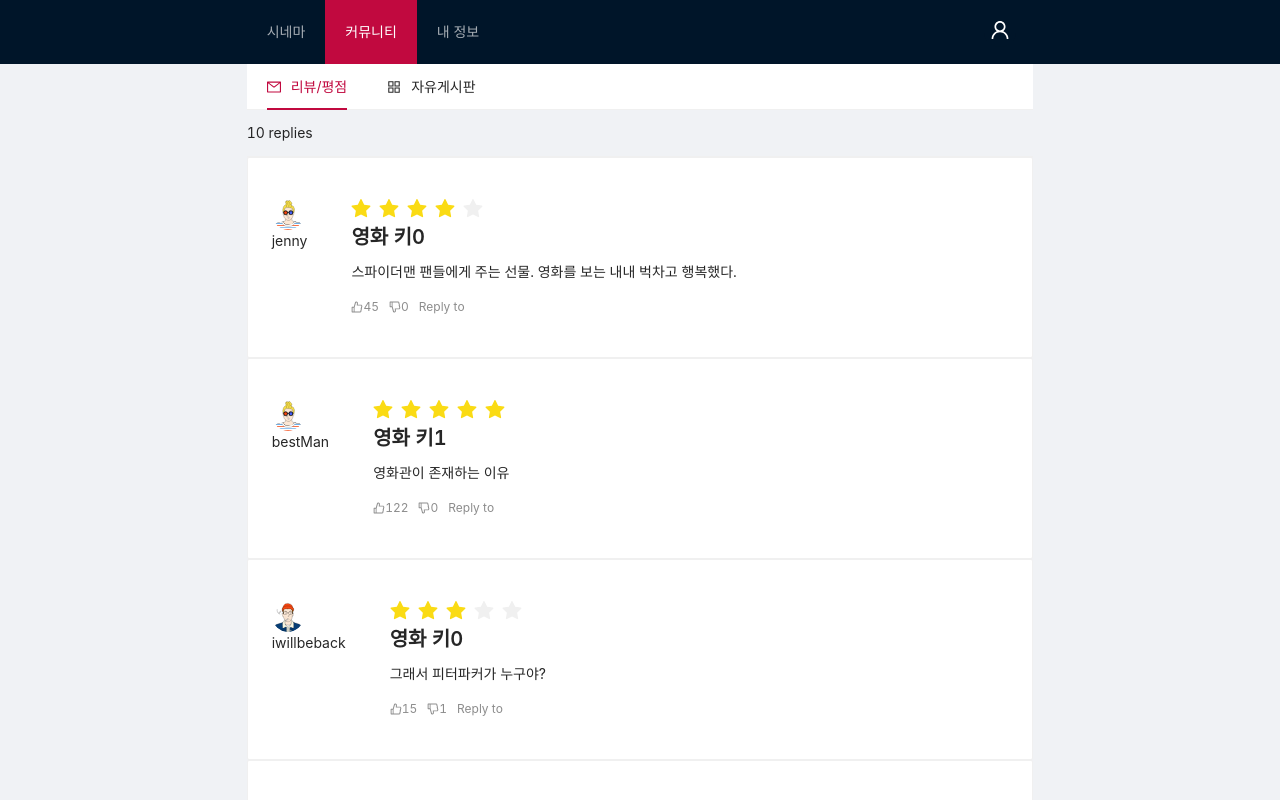
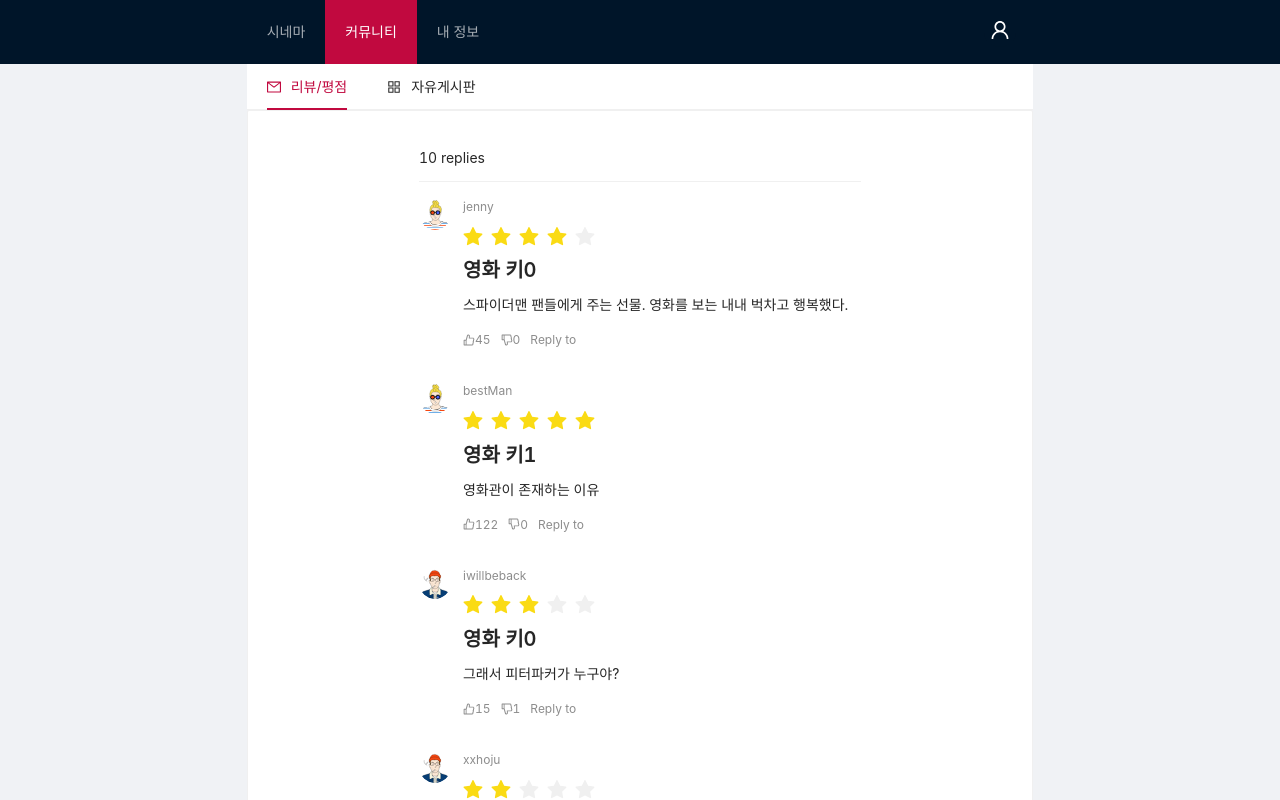
Before and after one commit to yellyB/cinema, a React (Create React App) app: page / in a window 1280 px wide. Both pictures are taken after a click on the item "커뮤니티". Shown: the top 800 px of the page. Built offline with nearby package versions, Linux system fonts and the light colour scheme.

Commit message:
댓글 레이아웃 수정 & 내 댓글 작성 기능

```diff
--- a/src/pages/Community/CommentRate.tsx
+++ b/src/pages/Community/CommentRate.tsx
@@ -1,20 +1,18 @@
 import React from "react";
 import { Rate } from "antd";
 
-function CommentRate() {
+const CommentRate = (props: { rate: number; setRate: Function }) => {
   const desc = ["1점", "2점", "3점", "4점", "5점"];
 
-  const [rate, setRate] = React.useState<number>(5);
-
   const handleRateOnChange = (value: any) => {
-    setRate(value);
+    props.setRate(value);
   };
 
   return (
     <React.Fragment>
-      <Rate tooltips={desc} onChange={handleRateOnChange} value={rate} />
+      <Rate tooltips={desc} onChange={handleRateOnChange} value={props.rate} />
     </React.Fragment>
   );
-}
+};
 
 export default CommentRate;
--- a/src/pages/Community/Comments.tsx
+++ b/src/pages/Community/Comments.tsx
@@ -8,6 +8,7 @@ import {
   Typography,
   Tooltip,
   Card,
+  Button,
 } from "antd";
 import {
   DislikeOutlined,
@@ -54,43 +55,44 @@ const Comments = (props: { item: IComment }) => {
       </span>
     </Tooltip>,
     <span key="comment-basic-reply-to">Reply to</span>,
+    // <Col
+    //   key="comment-delete"
+    //   hidden={localStorage.getItem("userName") !== writer}
+    // >
+    //   <Button danger type="text" onClick={handleDeleteOnClick}>
+    //     삭제
+    //   </Button>
+    // </Col>,
   ];
 
   return (
-    <Card>
     <Comment
       actions={actions}
-        author={
-          <>
-            <Rate disabled value={rate} />
-          </>
-        }
+      author={writer}
       avatar={
-          <>
-            <Row justify="center">
-              <Col span={24}>
         <Avatar
           src={
-                    process.env.PUBLIC_URL +
-                    "/images/profiles/" +
-                    profileIdx +
-                    ".svg"
+            process.env.PUBLIC_URL + "/images/profiles/" + profileIdx + ".svg"
           }
           alt="profile"
         />
-              </Col>
-              <Col span={24}>{writer}</Col>
-            </Row>
-          </>
       }
       content={
         <p>
+          <Row>
+            <Col span={24}>
+              <Rate disabled value={rate} />
+            </Col>
+            <Col span={24} style={{ paddingTop: 5, border: "0px solid red" }}>
               <Title level={4}>영화 키{movieKey}</Title>
+            </Col>
+            <Col span={24}>
               <Text>{content}</Text>
+            </Col>
+          </Row>
         </p>
       }
     ></Comment>
-    </Card>
   );
 };
 
--- a/src/pages/Community/Review.tsx
+++ b/src/pages/Community/Review.tsx
@@ -3,7 +3,7 @@ import axios from "axios";
 import WriteComment from "./WriteComment";
 import Comments from "./Comments";
 import { IComment } from "../../common/interface";
-import { List } from "antd";
+import { Card, List, Row } from "antd";
 
 const getComments = async () => {
   let comments: IComment[] = [];
@@ -39,12 +39,17 @@ const getComments = async () => {
 
 const CommentList = ({ comments }) => (
   <>
+    <Row justify="center">
       <List
         dataSource={comments}
-      header={`${comments.length} ${comments.length > 1 ? "replies" : "reply"}`}
+        header={`${comments.length} ${
+          comments.length > 1 ? "replies" : "reply"
+        }`}
         itemLayout="horizontal"
         renderItem={(props: any) => <Comments item={props} />}
+        style={{ maxWidth: "60%" }}
       />
+    </Row>
   </>
 );
 
@@ -63,8 +68,10 @@ const Review = () => {
 
   return (
     <React.Fragment>
-      {list.length > 0 && <CommentList comments={list} />}
+      <Card>{list.length > 0 && <CommentList comments={list} />}</Card>
+      <Card>
         <WriteComment addComment={handleAddComment} />
+      </Card>
     </React.Fragment>
   );
 };
--- a/src/pages/Community/WriteComment.tsx
+++ b/src/pages/Community/WriteComment.tsx
@@ -1,9 +1,9 @@
 import React from "react";
-import { Comment, Avatar, Form, Button, List, Input, Rate } from "antd";
-import moment from "moment";
+import { Comment, Avatar, Form, Button, Input, Select } from "antd";
 import CommentRate from "./CommentRate";
 
 const { TextArea } = Input;
+const { Option } = Select;
 
 const Editor = ({ onChange, onSubmit, submitting, value }) => (
   <>
@@ -28,6 +28,8 @@ const WriteComment = (props: { addComment: Function }) => {
 
   const [submitting, setSubmitting] = React.useState<boolean>(false);
   const [value, setValue] = React.useState<string>("");
+  const [rate, setRate] = React.useState<number>(5);
+  const [profileIdx] = React.useState<number>(Math.floor(Math.random() * 16));
 
   const handleSubmit = () => {
     if (!value) {
@@ -41,13 +43,15 @@ const WriteComment = (props: { addComment: Function }) => {
       setValue("");
 
       addComment({
-        writer: "writer",
+        writer: localStorage.getItem("userName")
+          ? localStorage.getItem("userName")
+          : "guest",
         movieKey: 2,
         content: value,
-        rate: 5,
+        rate: rate,
         like: 0,
         dislike: 0,
-        profileIdx: Math.floor(Math.random() * 16),
+        profileIdx: profileIdx,
       });
     }, 1000);
   };
@@ -58,10 +62,23 @@ const WriteComment = (props: { addComment: Function }) => {
 
   return (
     <React.Fragment>
-      <CommentRate />
+      <Select defaultValue="" style={{ width: 120 }}>
+        <Option value="">영화 선택</Option>
+      </Select>
+      <CommentRate rate={rate} setRate={setRate} />
       <Comment
         avatar={
-          <Avatar src="https://joeschmoe.io/api/v1/random" alt="Han Solo" />
+          <>
+            <Avatar
+              src={
+                process.env.PUBLIC_URL +
+                "/images/profiles/" +
+                profileIdx +
+                ".svg"
+              }
+              alt="profile"
+            />
+          </>
         }
         content={
           <Editor
```
Lines whose indentation alone changed are shown as unchanged.
